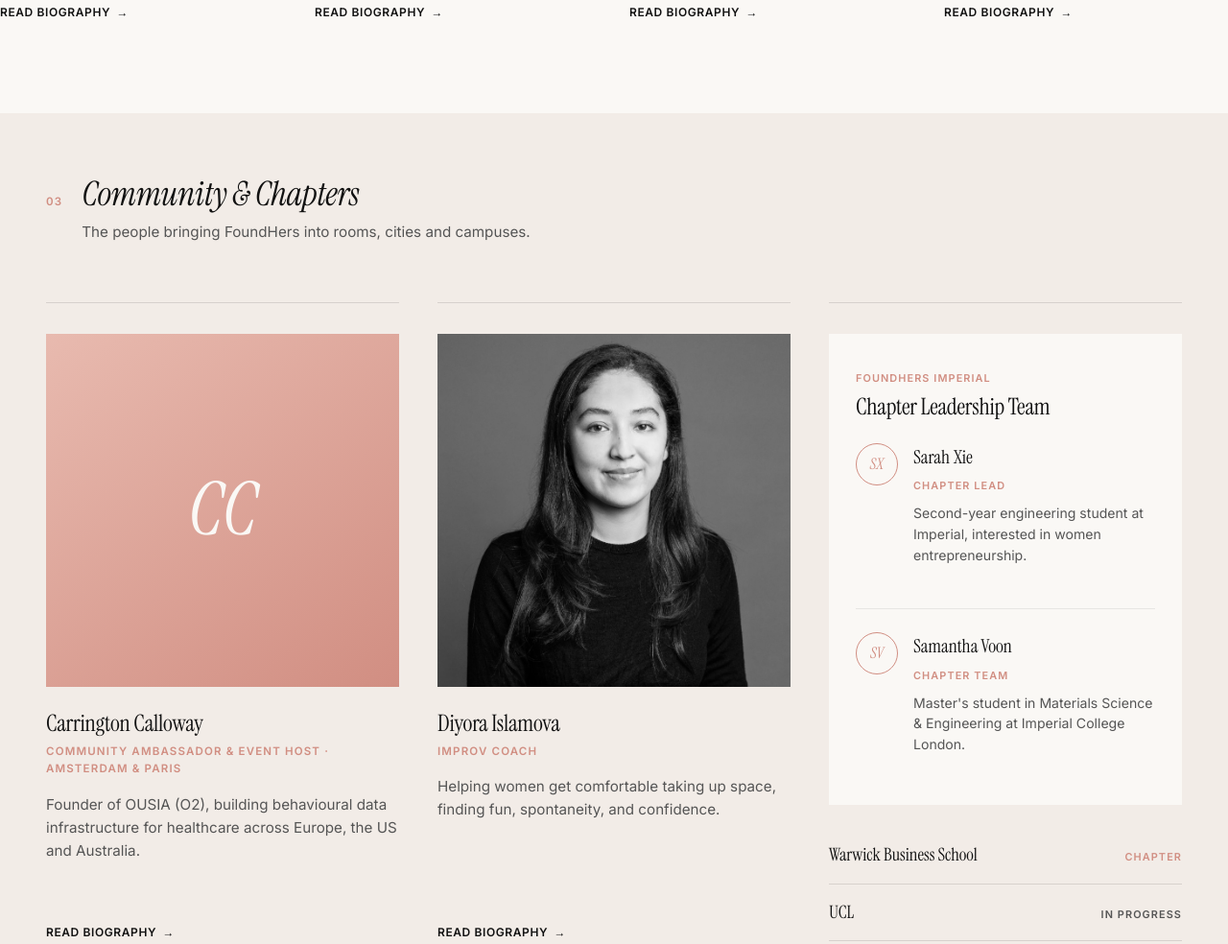
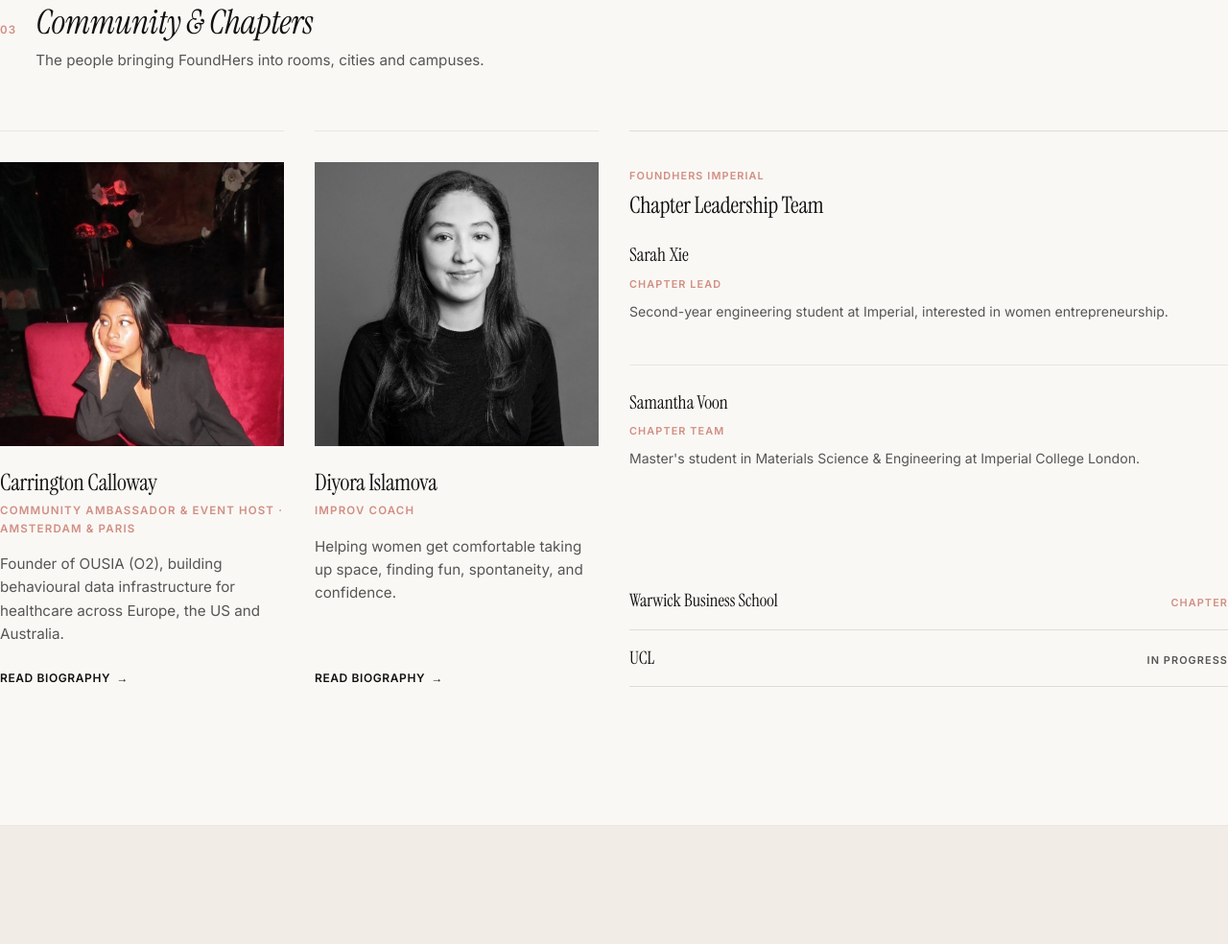
Before and after one commit to zecaribou/foundhers, a website: page index.html in a window 1280 px wide. Shown: the part 10377-11361 px from the top of the page at 96% size. Drawn offline with Linux system fonts and the light colour scheme; a web font is replaced by a local one.

Commit message:
Team: Carrington photo, Founder card same size, unify backgrounds, text-only Imperial team

```diff
--- a/index.html
+++ b/index.html
@@ -226,21 +226,21 @@
         <div class="team-group">
             <div class="team-group-header">
                 <span class="team-group-index">01</span>
-                <h3 class="team-group-title">Founder &amp; Leadership</h3>
+                <h3 class="team-group-title">Founder</h3>
             </div>
-            <div class="team-card team-card--feature has-bio">
+            <div class="team-grid team-grid--4">
+                <div class="team-card has-bio">
                     <div class="team-card-image">
                         <img src="assets/team/teresa.jpg" alt="Teresa Wang">
                     </div>
-                <div class="team-card-body">
                     <h4>Teresa Wang</h4>
                     <div class="team-card-meta">Founder &middot; Event &amp; Podcast Host &middot; 13 episodes</div>
                     <div class="team-card-teaser">Capturing untold perspectives and building early-stage ventures in human connection.</div>
                     <div class="team-card-cta">Read Biography <span>&rarr;</span></div>
-                </div>
                     <div class="team-full-bio" hidden>
                         <p>Born in Beijing, Teresa grew up across China, the US, and Europe. With a background in journalism, sociology, and business, she brings a cross-cultural and interdisciplinary lens to storytelling. She began her journey as a documentary filmmaker in 2019, capturing real lives and untold perspectives, a sensibility that continues to shape her work in business today.</p>
                         <p>She founded FoundHers to create space for more honest conversations and to bring together a community of women in entrepreneurship, where voices and representation remain limited. Alongside this, Teresa is building early-stage ventures in human connection and investment data. She enjoys traveling and curating spaces for ambitious, like-minded women to connect and grow.</p>
+                    </div>
                 </div>
             </div>
         </div>
@@ -318,17 +318,17 @@
         </div>
 
         <!-- Community & Chapters -->
-        <div class="team-group team-group--community">
+        <div class="team-group">
             <div class="team-group-header">
                 <span class="team-group-index">03</span>
                 <h3 class="team-group-title">Community &amp; Chapters</h3>
                 <p class="team-group-sub">The people bringing FoundHers into rooms, cities and campuses.</p>
             </div>
-            <div class="team-grid team-grid--community">
-                <!-- Carrington Calloway (photo pending: drop file at assets/team/carrington.jpg and swap the monogram for an <img>) -->
+            <div class="team-grid team-grid--4 team-grid--community">
+                <!-- Carrington Calloway -->
                 <div class="team-card has-bio">
-                    <div class="team-card-image team-card-image--monogram" data-initials="CC" aria-hidden="true">
-                        <span>CC</span>
+                    <div class="team-card-image">
+                        <img src="assets/team/carrington.jpg" alt="Carrington Calloway" style="object-position: 42% 50%;">
                     </div>
                     <h4>Carrington Calloway</h4>
                     <div class="team-card-meta">Community Ambassador &amp; Event Host &middot; Amsterdam &amp; Paris</div>
@@ -364,20 +364,14 @@
                         <h4>Chapter Leadership Team</h4>
                         <ul class="chapter-members">
                             <li class="chapter-member">
-                                <span class="chapter-initials" aria-hidden="true">SX</span>
-                                <div>
                                 <strong>Sarah Xie</strong>
                                 <span class="chapter-role">Chapter Lead</span>
                                 <p>Second-year engineering student at Imperial, interested in women entrepreneurship.</p>
-                                </div>
                             </li>
                             <li class="chapter-member">
-                                <span class="chapter-initials" aria-hidden="true">SV</span>
-                                <div>
                                 <strong>Samantha Voon</strong>
                                 <span class="chapter-role">Chapter Team</span>
                                 <p>Master's student in Materials Science &amp; Engineering at Imperial College London.</p>
-                                </div>
                             </li>
                         </ul>
                     </div>
--- a/styles.css
+++ b/styles.css
@@ -680,67 +680,8 @@ img {
     gap: 3rem 2rem;
 }
 
-/* Founder feature card */
-.team-card--feature {
-    display: grid;
-    grid-template-columns: minmax(0, 5fr) minmax(0, 7fr);
-    gap: 3.5rem;
-    align-items: center;
-}
-
-.team-card--feature .team-card-image {
-    margin-bottom: 0;
-    aspect-ratio: 4/5;
-}
-
-.team-card--feature h4 {
-    font-size: clamp(2rem, 4vw, 2.8rem);
-}
-
-.team-card--feature .team-card-teaser {
-    font-size: 1.1rem;
-    max-width: 32rem;
-}
-
-/* Community block: stone inset to separate from podcast storytelling */
-.team-group--community {
-    background: var(--bg-stone);
-    padding: 4rem 3rem;
-}
-
-.team-grid--community {
-    grid-template-columns: repeat(3, 1fr);
-    align-items: stretch;
-}
-
-.team-group--community .team-card {
-    border-top-color: rgba(17, 17, 17, 0.12);
-}
-
-/* Text-only monogram (photo pending) */
-.team-card-image--monogram,
-.bio-modal-photo[data-initials] {
-    display: flex;
-    align-items: center;
-    justify-content: center;
-    background: linear-gradient(145deg, var(--accent-light), var(--accent-rose));
-    color: var(--bg-warm);
-    font-family: var(--font-serif);
-    font-style: italic;
-}
-
-.team-card-image--monogram span {
-    font-size: clamp(3rem, 6vw, 5rem);
-    transition: transform 0.8s cubic-bezier(0.16, 1, 0.3, 1);
-}
-
-.team-card:hover .team-card-image--monogram span {
-    transform: scale(1.06);
-}
-
-.bio-modal-photo[data-initials]::after {
-    content: attr(data-initials);
-    font-size: 1.8rem;
+.team-grid--community .chapter-panel {
+    grid-column: span 2;
 }
 
 /* Imperial chapter panel */
@@ -753,8 +694,6 @@ img {
 }
 
 .chapter-team {
-    background: var(--bg-warm);
-    padding: 2rem 1.75rem;
     flex-grow: 1;
 }
 
@@ -782,29 +721,9 @@ img {
     gap: 1.5rem;
 }
 
-.chapter-member {
-    display: grid;
-    grid-template-columns: 44px 1fr;
-    gap: 1rem;
-    align-items: start;
-}
-
 .chapter-member + .chapter-member {
     border-top: 1px solid var(--border-color);
     padding-top: 1.5rem;
-}
-
-.chapter-initials {
-    width: 44px;
-    height: 44px;
-    border-radius: 50%;
-    border: 1px solid var(--accent-rose);
-    display: flex;
-    align-items: center;
-    justify-content: center;
-    font-family: var(--font-serif);
-    font-style: italic;
-    color: var(--accent-rose);
 }
 
 .chapter-member strong {
@@ -1227,19 +1146,8 @@ img {
         margin-top: 4rem;
     }
 
-    .team-card--feature {
-        grid-template-columns: 1fr;
-        gap: 1.5rem;
-    }
 
-    .team-group--community {
-        padding: 2.5rem 1.25rem;
-        margin: 4rem -1.5rem 0;
-    }
 
-    .chapter-team {
-        padding: 1.5rem 1.25rem;
-    }
 
     .bio-modal-content {
         padding: 2.2rem 1.8rem;
```
Also changed, not shown: assets/team/carrington.jpg (added). Lines whose indentation alone changed are shown as unchanged.
